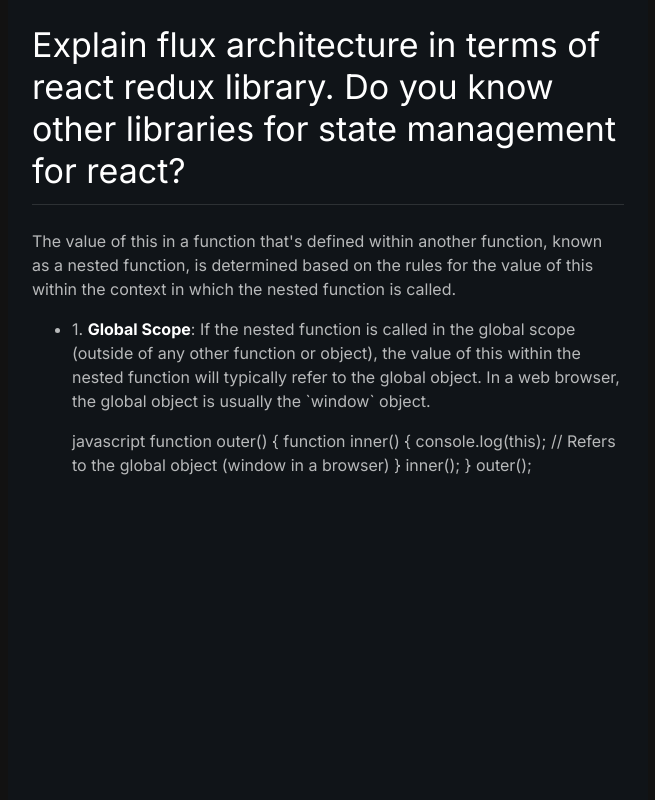
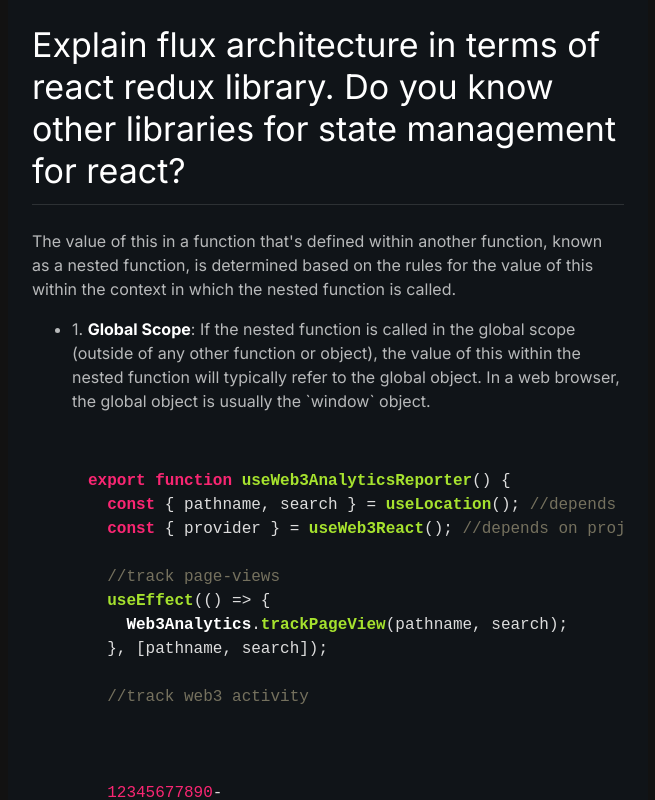
Before and after one commit to Domino731/devQuestZone, a Next.js app: page / in a window 1280 px wide. Shown: the whole page, without its empty margins (312-967 px from the left). Built offline with nearby package versions, Linux system fonts and the light colour scheme.

Commit message:
feature - question - CodeSnippet

```diff
--- /dev/null
+++ b/modules/Question/CodeSnippet.tsx
@@ -0,0 +1,46 @@
+"use client"
+import hljs from "highlight.js/lib/core";
+import javascript from "highlight.js/lib/languages/javascript";
+import "highlight.js/styles/monokai.css";
+
+import {useEffect, useRef} from "react";
+
+hljs.registerLanguage("javascript", javascript);
+
+const CodeSnippet = () => {
+    const codeRef = useRef(null);
+
+    useEffect(() => {
+        hljs.highlightBlock(codeRef.current);
+    }, []);
+
+    return (
+        <pre>
+      <code className="javascript" style={{background: "transparent"}} ref={codeRef}>
+        {`
+export function useWeb3AnalyticsReporter() {
+  const { pathname, search } = useLocation(); //depends on project routes manager
+  const { provider } = useWeb3React(); //depends on project web3 providers handling
+
+  //track page-views
+  useEffect(() => {
+    Web3Analytics.trackPageView(pathname, search);
+  }, [pathname, search]);
+
+  //track web3 activity
+
+
+
+  12345677890-
+  useEffect(() => {
+    if (provider) {
+      Web3Analytics.walletProvider(provider);
+    }
+  }, [provider]);
+}`}
+      </code>
+    </pre>
+    );
+};
+
+export default CodeSnippet;
--- a/modules/Question/Question.tsx
+++ b/modules/Question/Question.tsx
@@ -2,6 +2,8 @@
 import Typography from "@mui/material/Typography";
 import Divider from "@mui/material/Divider";
 import Box from "@mui/material/Box";
+import CodeSnippet from "@/modules/Question/CodeSnippet";
+
 
 const contentSX = {
     fontSize: "100px",
@@ -53,15 +55,7 @@
                     </p>
 
                     <div>
-                        {`javascript
-   function outer() {
-     function inner() {
-       console.log(this); // Refers to the global object (window in a browser)
-     }
-     inner();
-   }
-   outer();
-   `}
+                        <CodeSnippet/>
                     </div>
 
                 </li>
--- a/package.json
+++ b/package.json
@@ -17,6 +17,7 @@
     "@types/react-dom": "18.2.7",
     "eslint": "8.48.0",
     "eslint-config-next": "13.4.19",
+    "highlight.js": "^11.9.0",
     "next": "13.4.19",
     "react": "18.2.0",
     "react-dom": "18.2.0",
```
Also changed, not shown: 1 other file (tests, documents, lock files or other folders).
